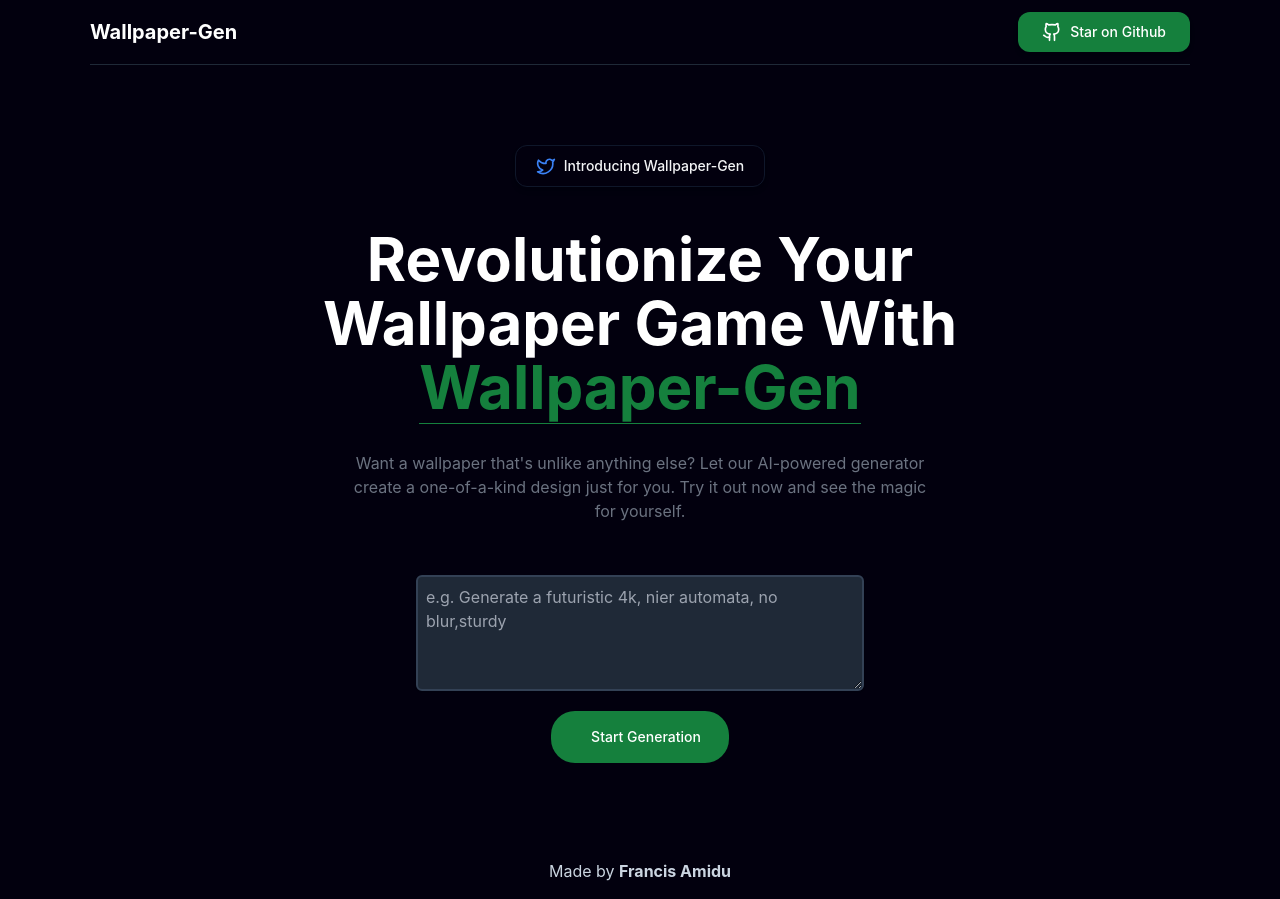
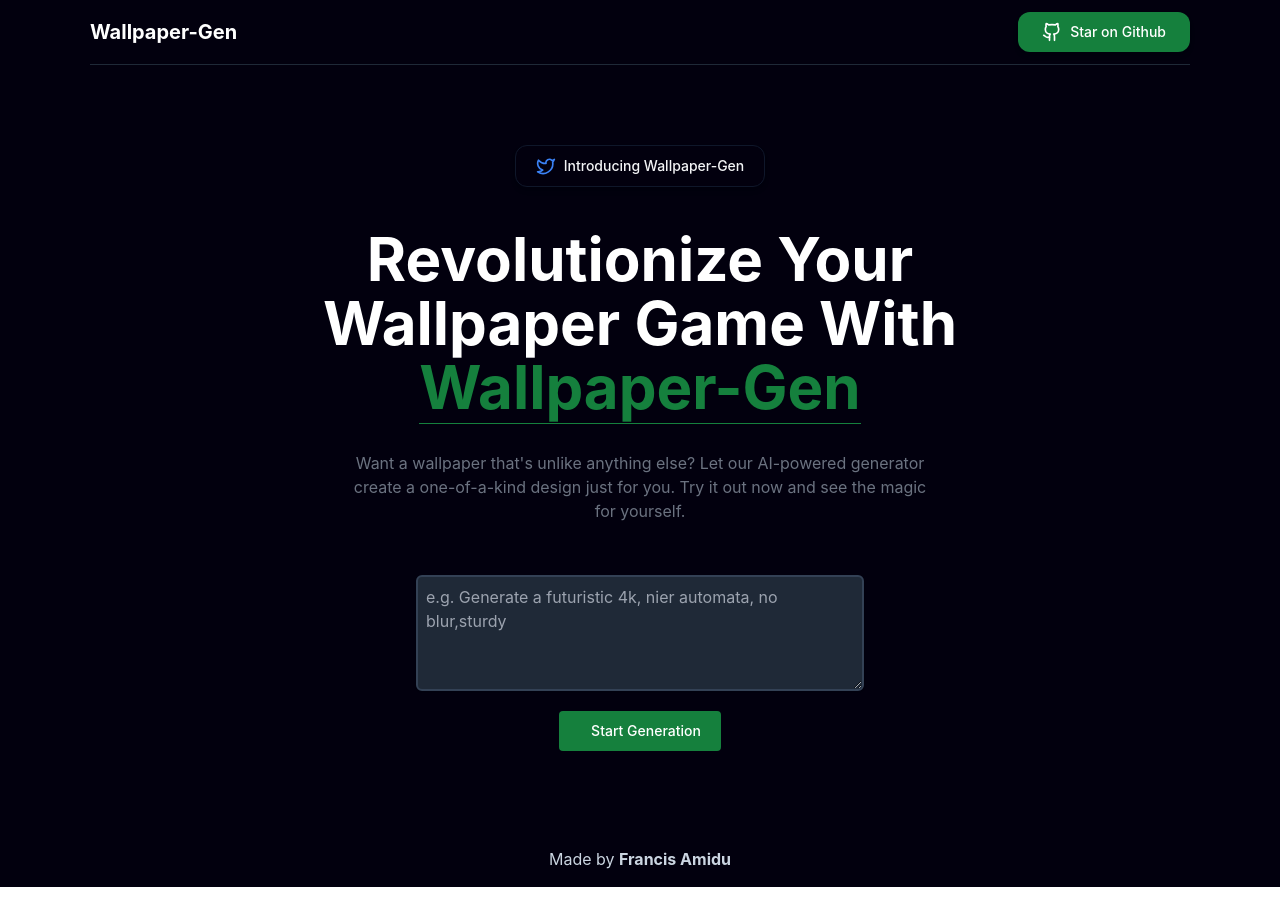
Before and after one commit to francisamidu/avatar-gen, a React (Vite) app: page / in a window 1280 px wide. Built offline with nearby package versions, Linux system fonts and the light colour scheme.

Commit message:
update button

```diff
--- a/src/components/Hero.tsx
+++ b/src/components/Hero.tsx
@@ -68,7 +68,7 @@
             }
           />
           <Button
-            classNames="px-7 py-4 !rounded-3xl w-fit mt-5"
+            classNames="w-fit mt-5"
             icon={
               <svg
                 className="ml-3 h-5 w-5 animate-spin text-white"
```
